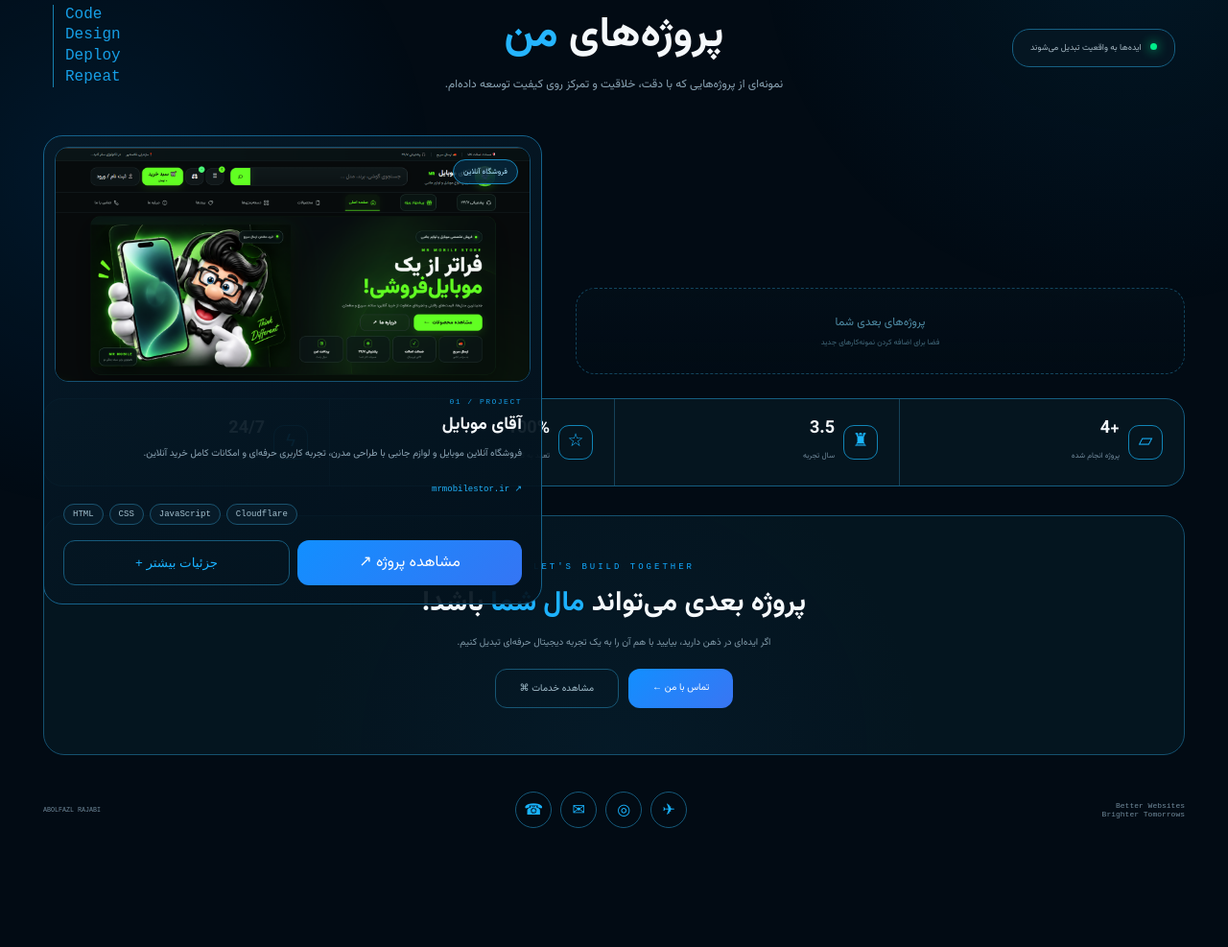
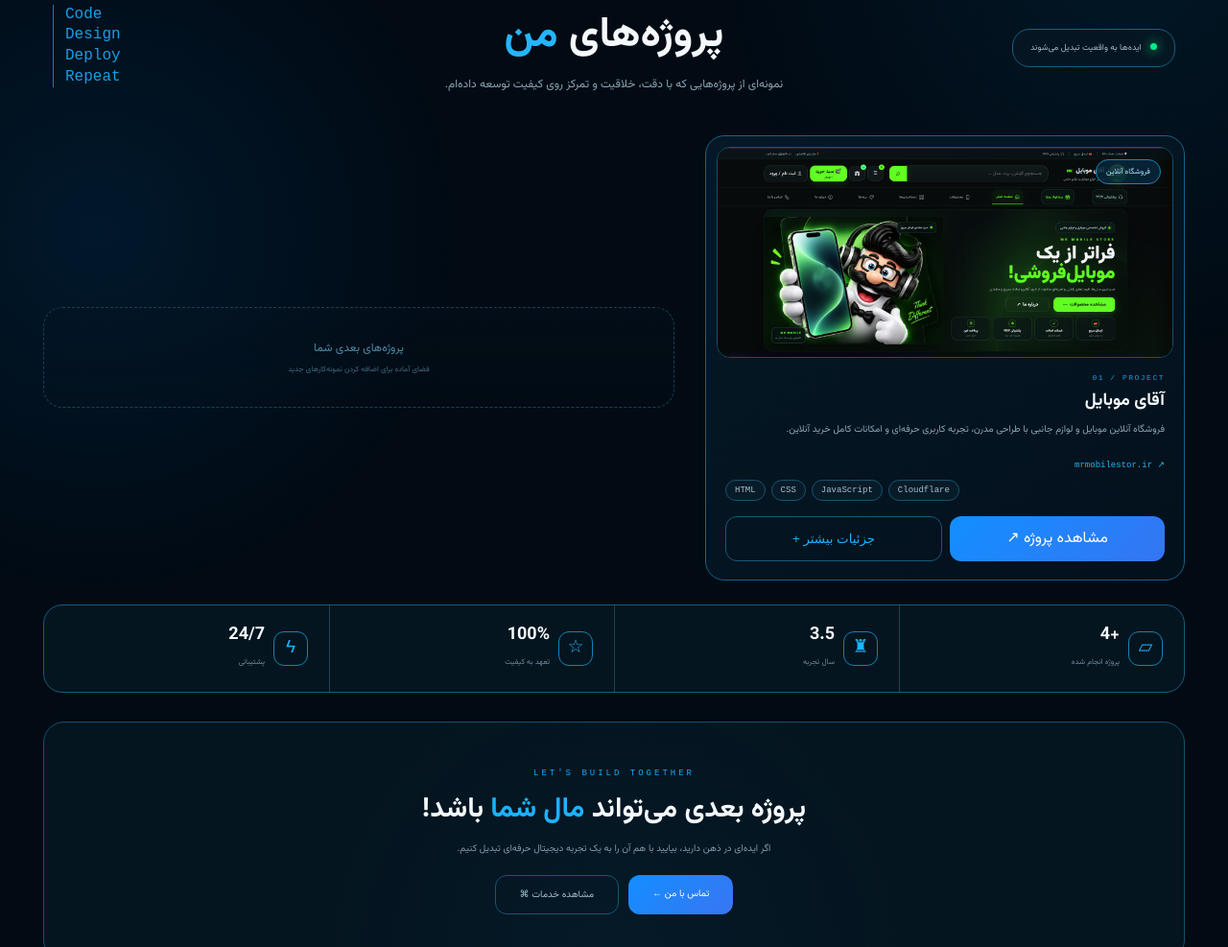
Before and after one commit to Abolfazl32123/abolfazlportfoilo, a website: page public/index.html in a window 1280 px wide. Shown: the part 2446-3433 px from the top of the page at 96% size. Drawn offline with Linux system fonts and the light colour scheme.

Commit message:
Add files via upload

```diff
--- a/public/index.html
+++ b/public/index.html
@@ -219,7 +219,12 @@
     <div class="projects-words" dir="ltr">Code<br>Design<br>Deploy<br>Repeat</div>
   </div>
 
-  <div class="projects-grid projects-grid-single" id="projectsGrid">
+  <div class="projects-layout" id="projectsGrid">
+    <div class="projects-future-space" dir="rtl">
+      <span>پروژه‌های بعدی شما</span>
+      <small>فضای آماده برای اضافه کردن نمونه‌کارهای جدید</small>
+    </div>
+
     <article class="project-card project-card-mr" data-category="shop" data-title="آقای موبایل" dir="rtl">
       <div class="project-image mobile-project real-project-image">
         <img src="/assets/mr-mobile-project.png" alt="تصویر سایت آقای موبایل">
@@ -239,11 +244,6 @@
     </article>
   </div>
 
-  <div class="projects-add-space" dir="rtl">
-    <span>پروژه‌های بعدی شما</span>
-    <small>فضا برای اضافه کردن نمونه‌کارهای جدید</small>
-  </div>
-
   <div class="project-stats">
     <div><span>▱</span><b>+4</b><small>پروژه انجام شده</small></div>
     <div><span>♜</span><b>3.5</b><small>سال تجربه</small></div>
@@ -260,5 +260,19 @@
 </main>
 
 <footer>© 2026 Abolfazl Rajabi — Web Developer &amp; IT Specialist</footer>
-</body>
+<script>
+(function(){
+  const grid=document.getElementById('projectsGrid');
+  if(!grid)return;
+  const cards=[...grid.querySelectorAll('.project-card')], buttons=[...document.querySelectorAll('.project-filters button')], search=document.getElementById('projectSearch'), empty=document.getElementById('projectEmpty');
+  let filter='all';
+  function render(){
+    const q=(search?.value||'').trim().toLowerCase(); let visible=0;
+    cards.forEach(card=>{const show=(filter==='all'||card.dataset.category===filter)&&(!q||card.dataset.title.toLowerCase().includes(q));card.style.display=show?'':'none';if(show)visible++;});
+    empty.classList.toggle('show',visible===0);
+  }
+  buttons.forEach(btn=>btn.addEventListener('click',()=>{buttons.forEach(b=>b.classList.remove('active'));btn.classList.add('active');filter=btn.dataset.filter;render();}));
+  search?.addEventListener('input',render); render();
+})();
+</script></body>
 </html>
--- a/public/style.css
+++ b/public/style.css
@@ -753,16 +753,57 @@ footer{padding:30px;text-align:center;border-top:1px solid #15384f;color:#6f8799
 @media(max-width:700px){.projects-section{padding:75px 18px 75px}.projects-heading h2{font-size:35px}.projects-grid{grid-template-columns:1fr}.project-image{height:190px}.project-stats{grid-template-columns:1fr 1fr}.project-stats>div:nth-child(2){border-left:0}.project-stats>div:nth-child(-n+2){border-bottom:1px solid #164259}.projects-cta h2{font-size:23px}.projects-footer{flex-direction:column;gap:20px;text-align:center}}
 @media(max-width:460px){.project-filters{border-radius:14px}.project-filters button{padding:9px 10px}.project-content h3{font-size:16px}.projects-cta>div:last-child{flex-direction:column}.projects-cta a{display:block}}
 
-/* V14 — RTL single real project card */
+
+/* V15 — keep Services unchanged; only repair the Projects layout */
 .projects-section{direction:rtl}
 .projects-heading{direction:rtl;text-align:center}
 .projects-heading p{direction:rtl}
-.projects-grid-single{grid-template-columns:minmax(0,520px);justify-content:end;min-height:330px}
-.project-card-mr{direction:rtl;width:100%;max-width:520px;margin-right:0;margin-left:0}
-.real-project-image{height:245px;background:#06131e}
-.real-project-image img{width:100%;height:100%;display:block;object-fit:cover;object-position:center top}
+
+/* Desktop: empty/future space on the LEFT, one compact project card on the RIGHT */
+.projects-layout{
+  display:grid;
+  grid-template-columns:minmax(0,1fr) minmax(430px,500px);
+  gap:32px;
+  align-items:center;
+  direction:ltr;
+  min-height:330px;
+  position:relative;
+}
+.projects-future-space{
+  direction:rtl;
+  min-height:105px;
+  border:1px dashed #12445c;
+  border-radius:20px;
+  background:linear-gradient(180deg,#06172338,#03111b18);
+  display:flex;
+  flex-direction:column;
+  align-items:center;
+  justify-content:center;
+  text-align:center;
+  color:#39758f;
+  pointer-events:none;
+}
+.projects-future-space span{font-size:12px;color:#4f8ca5}
+.projects-future-space small{font-size:8px;color:#42687a;margin-top:7px}
+
+.project-card-mr{
+  grid-column:2;
+  direction:rtl;
+  width:100%;
+  max-width:500px;
+  justify-self:end;
+  margin:0;
+}
+.real-project-image{height:220px;background:#06131e}
+.real-project-image img{
+  width:100%;
+  height:100%;
+  display:block;
+  object-fit:cover;
+  object-position:center top;
+}
 .real-project-image>span{right:12px;left:auto}
-.project-content{direction:rtl;text-align:right}
+.project-content{direction:rtl;text-align:right;padding:5px 20px 19px}
 .project-number{color:#159fe8;font:8px monospace;letter-spacing:1.5px;direction:ltr;text-align:right;margin-bottom:3px}
 .project-content h3{direction:rtl;text-align:right}
 .project-content p{direction:rtl;text-align:right;min-height:auto}
@@ -771,11 +812,9 @@ footer{padding:30px;text-align:center;border-top:1px solid #15384f;color:#6f8799
 .tech-tags{justify-content:flex-start;direction:ltr}
 .project-actions{direction:rtl}
 .project-actions a,.project-actions button{direction:rtl}
-.projects-add-space{min-height:90px;margin-top:-330px;margin-left:555px;border:1px dashed #12445c;border-radius:20px;background:linear-gradient(180deg,#06172344,#03111b22);display:flex;flex-direction:column;align-items:center;justify-content:center;text-align:center;color:#39758f;pointer-events:none}
-.projects-add-space span{font-size:12px;color:#4f8ca5}
-.projects-add-space small{font-size:8px;color:#42687a;margin-top:6px}
+
 @media(max-width:900px){
-  .projects-grid-single{grid-template-columns:1fr;justify-content:stretch;min-height:0}
-  .project-card-mr{max-width:none}
-  .projects-add-space{margin:18px 0 0;min-height:75px}
+  .projects-layout{grid-template-columns:1fr;min-height:0;gap:18px}
+  .project-card-mr{grid-column:1;max-width:none;justify-self:stretch}
+  .projects-future-space{order:2;min-height:75px}
 }
```
Also changed, not shown: README.md.
